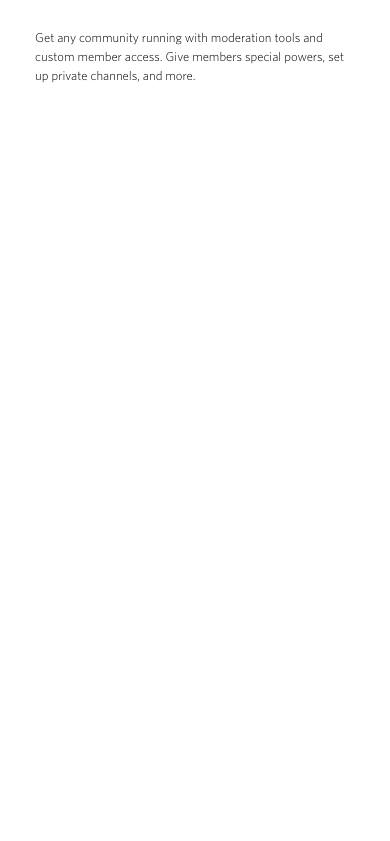
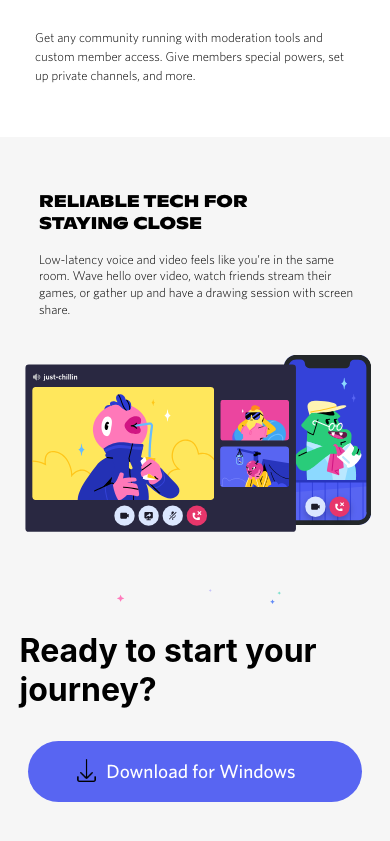
Before and after one commit to sahilkakwani9/100-Days-of-code-Codedamn, a React (Create React App) app in the folder Discord UI Clone/: page / in a window 390 px wide. Shown: the part 1940-2781 px from the top of the page. Before the commit the page ends 2077 px from the top, so only its background shows below. Built offline with nearby package versions, Linux system fonts and the light colour scheme.

Commit message:
Body Responsive Done

```diff
--- a/Discord UI Clone/src/components/LandingPage.css
+++ b/Discord UI Clone/src/components/LandingPage.css
@@ -593,7 +593,39 @@ a {
     }
 
     .Body .chillin {
-        display: none;
+        display: block;
+        padding-top: 10%;
+    }
+    .Body .chillin .chillin-text {
+        font-size: 40%;
+        text-align: left;
+        margin-left: 10%;
+    }
+    .Body .chillin-text h2 {
+        width: 70%;
+    }
+    .Body .chillin-text p {
+        font-size: 200%;
+        width: 90%;
+        margin-left: 0;
+        margin-top: 5%;
+        line-height: 130%;
+    }
+    .Body .chillin .chillin-img {
+        margin-bottom: 10%;
+    }
+    .Body .chillin-foot h3 {
+        text-align: left;
+        margin-left: 5%;
+    }
+    .Body .chillin .chillin-foot .download {
+        padding: 5% 17%;
+        padding-left: 20%;
+    }
+    .Body .chillin .chillin-foot .download-img {
+        width: 6vw;
+        left: 14%;
+        /* margin-bottom: 10%; */
     }
     .footer {
         display: none;
```
